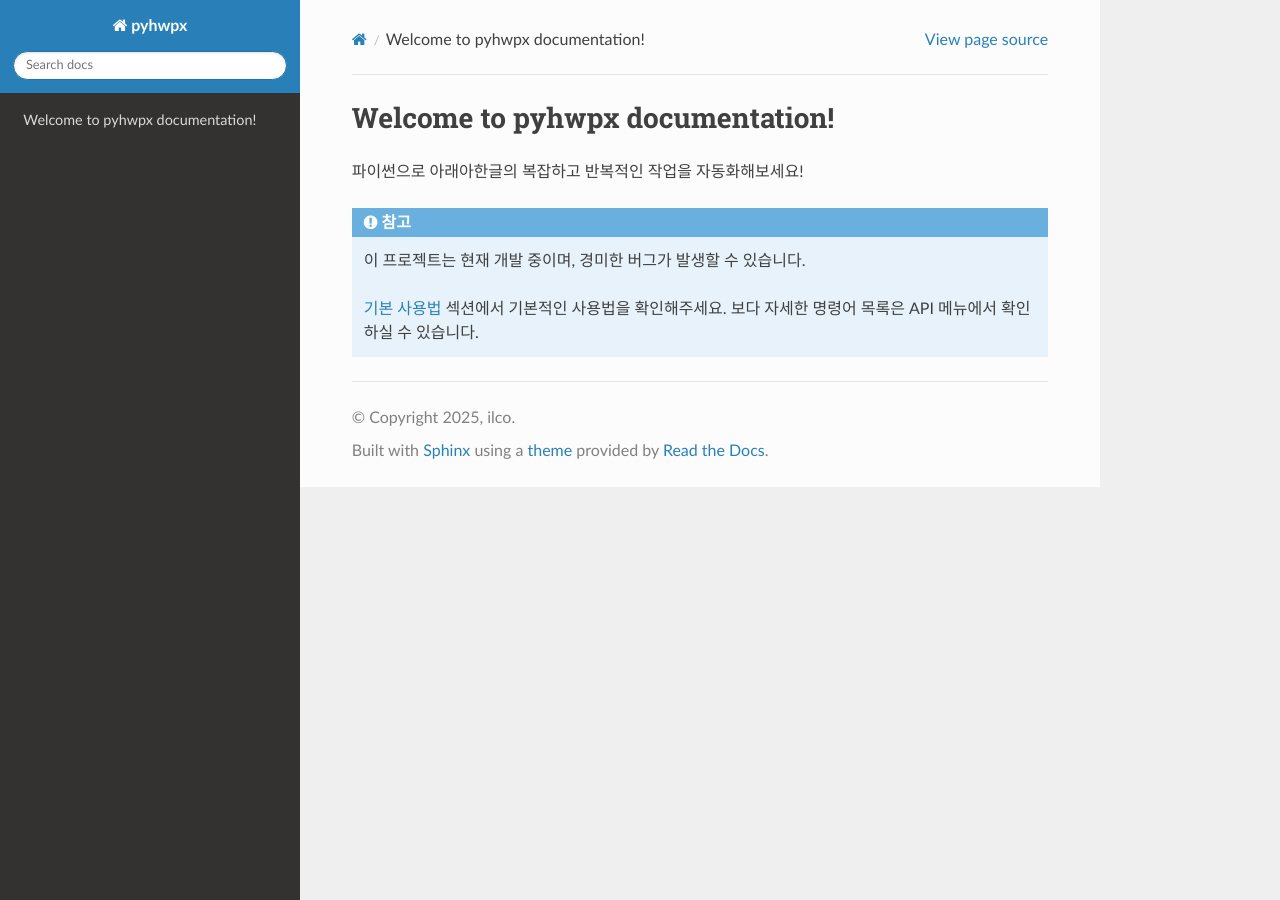
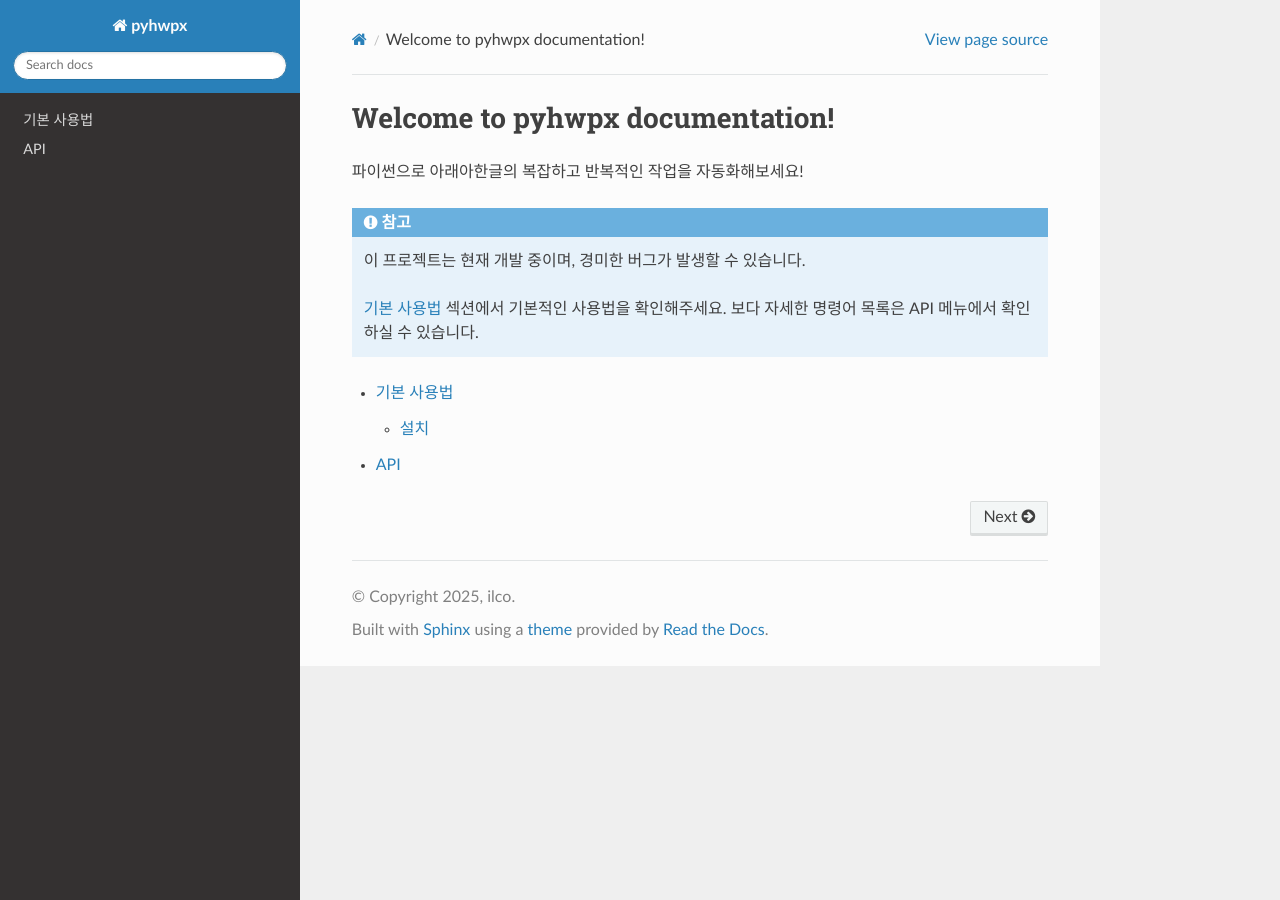
Before and after one commit to martiniifun/pyhwpx, a Sphinx documentation site: the page built from docs/source/index.rst, in a window 1280 px wide. Built offline with Sphinx 7.4.7 and the Read the Docs theme 3.1.0, drawn with Linux system fonts in a browser that asks for light colours.

Commit message:
이젠 정말 모르겠다. 잠도 오지 않네...

```diff
--- a/docs/source/index.rst
+++ b/docs/source/index.rst
@@ -10,7 +10,6 @@ Welcome to pyhwpx documentation!
    :doc:`usage` 섹션에서 기본적인 사용법을 확인해주세요. 보다 자세한 명령어 목록은 API 메뉴에서 확인하실 수 있습니다.
 
 .. toctree::
-   :maxdepth: 2
-   usage
-   api
-   generated/pyhwpx.Hwp
+
+    usage
+    api
```
Also changed, not shown: 11 other files.
